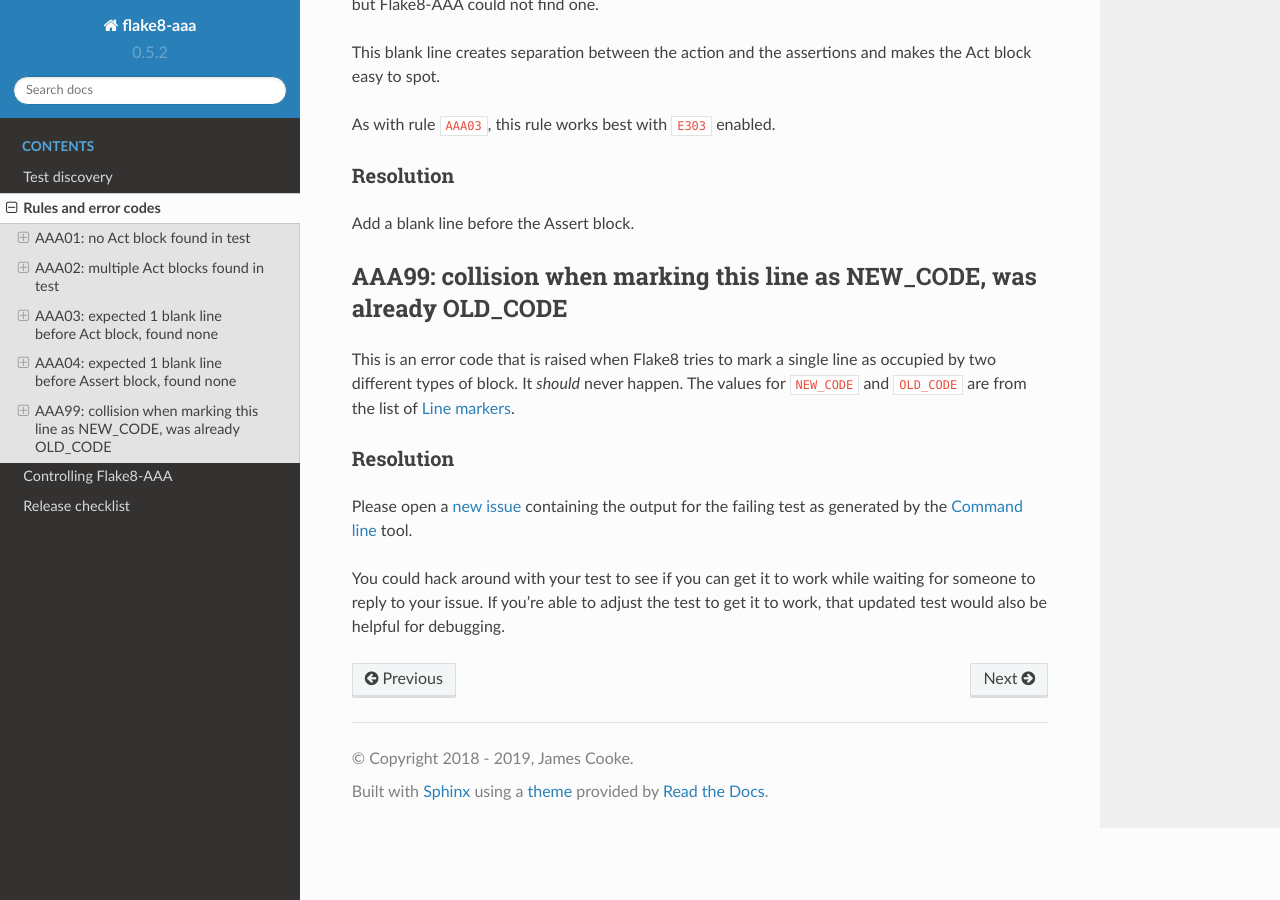
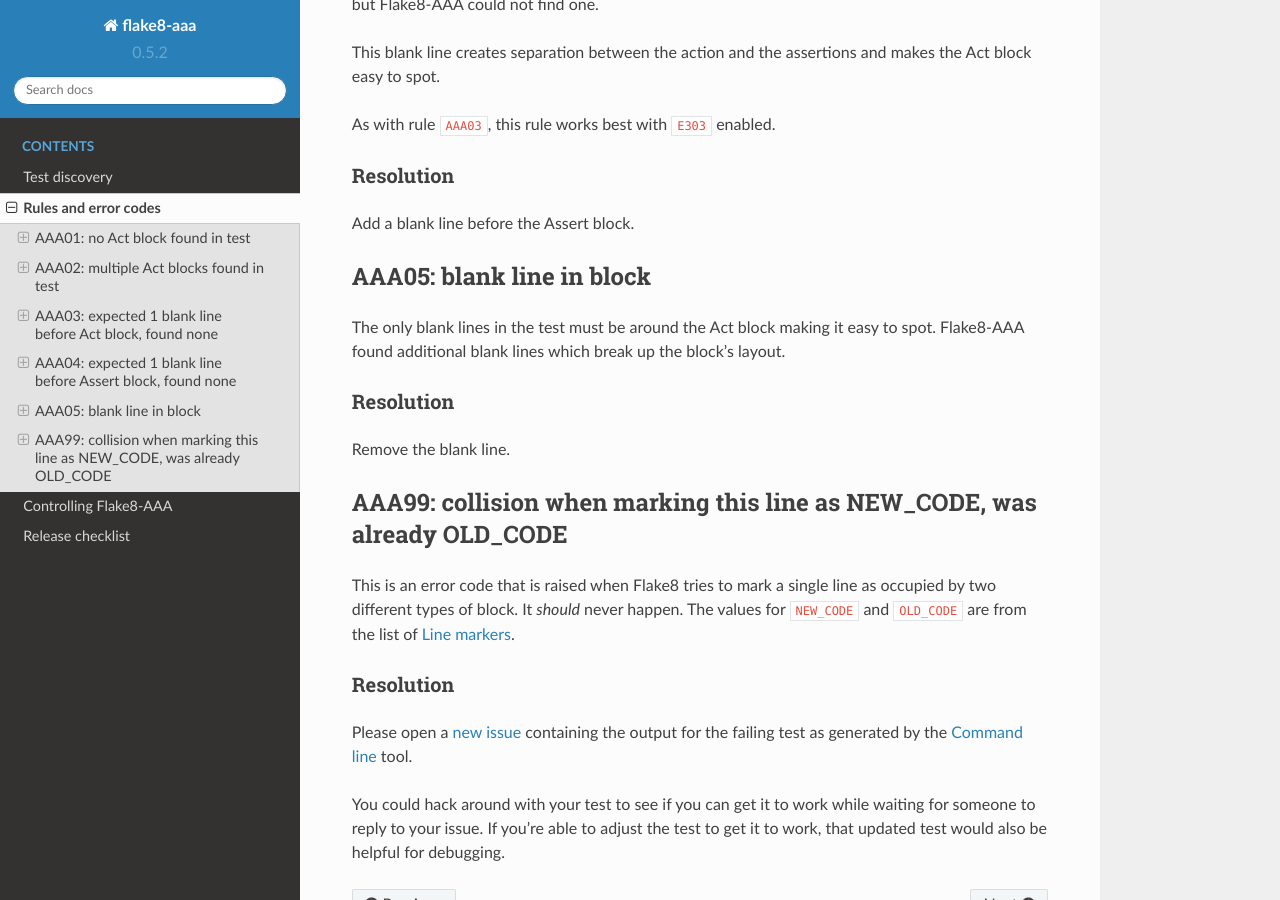
Before and after one commit to jamescooke/flake8-aaa, a Sphinx documentation site: the page built from docs/rules.rst, in a window 1280 px wide and 900 px high, scrolled down 1736 px. Built offline with Sphinx 7.4.7 and the Read the Docs theme 2.0.0, drawn with Linux system fonts in a browser that asks for light colours.

Commit message:
Add doc for AAA05 blank line in block

```diff
--- a/docs/rules.rst
+++ b/docs/rules.rst
@@ -90,6 +90,18 @@
 
 Add a blank line before the Assert block.
 
+AAA05: blank line in block
+--------------------------
+
+The only blank lines in the test must be around the Act block making it easy to
+spot. Flake8-AAA found additional blank lines which break up the block's
+layout.
+
+Resolution
+..........
+
+Remove the blank line.
+
 AAA99: collision when marking this line as NEW_CODE, was already OLD_CODE
 -------------------------------------------------------------------------
 
```
